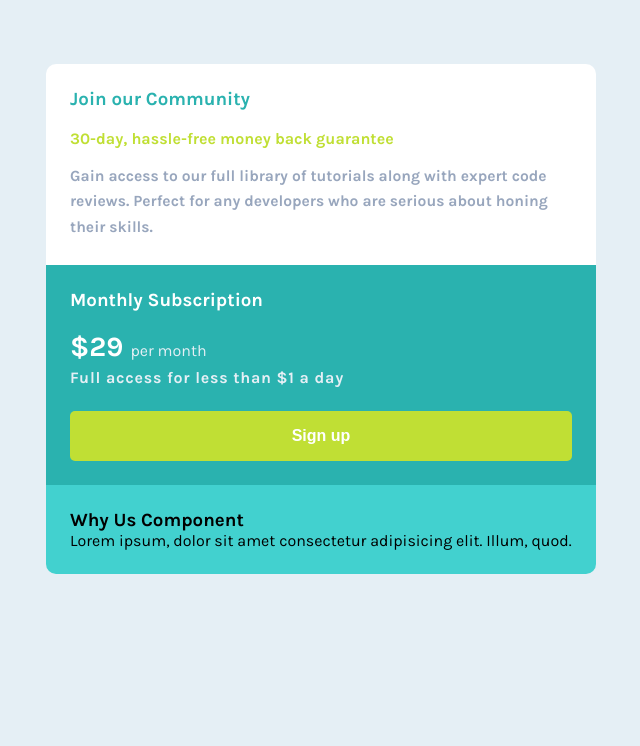
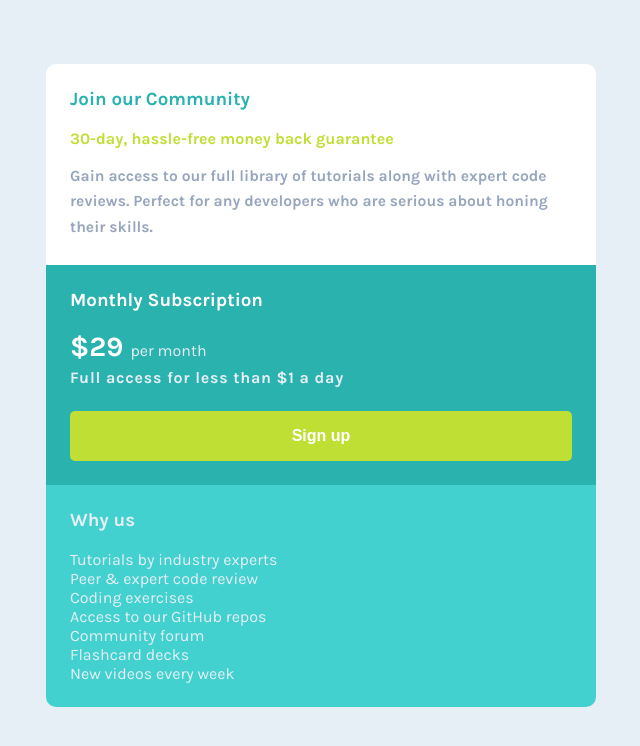
Before and after one commit to ManudeQuevedo/fem-single-price-grid-component, a React (Create React App) app: page / in a window 1280 px wide. Shown: the top 746 px of the page, without its empty margins (319-959 px from the left). Built offline with nearby package versions, Linux system fonts and the light colour scheme.

Commit message:
Populated the WhyUs component

```diff
--- a/src/Components/WhyUs.js
+++ b/src/Components/WhyUs.js
@@ -4,11 +4,16 @@ const WhyUs = () => {
 	return (
 		<React.Fragment>
 			<div className='why__container'>
-				<h3>Why Us Component</h3>
-				<p>
-					Lorem ipsum, dolor sit amet consectetur adipisicing elit. Illum,
-					quod.
-				</p>
+				<h3 className='why__title'>Why us</h3>
+				<ul className='why__list'>
+					<li>Tutorials by industry experts</li>
+					<li>Peer & expert code review</li>
+					<li>Coding exercises</li>
+					<li>Access to our GitHub repos</li>
+					<li>Community forum</li>
+					<li>Flashcard decks</li>
+					<li>New videos every week </li>
+				</ul>
 			</div>
 		</React.Fragment>
 	);
```
